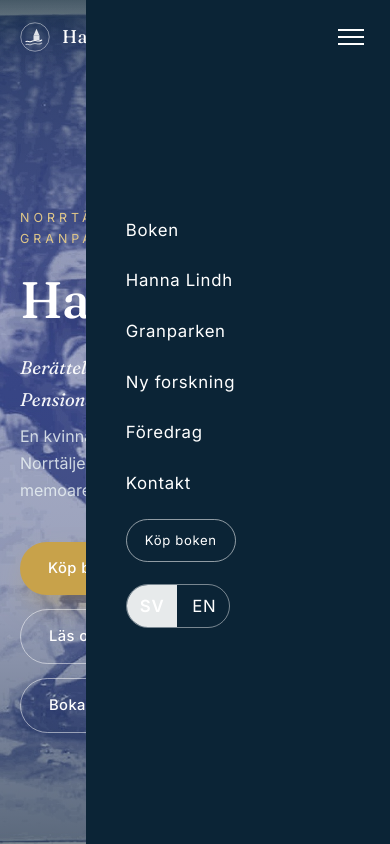
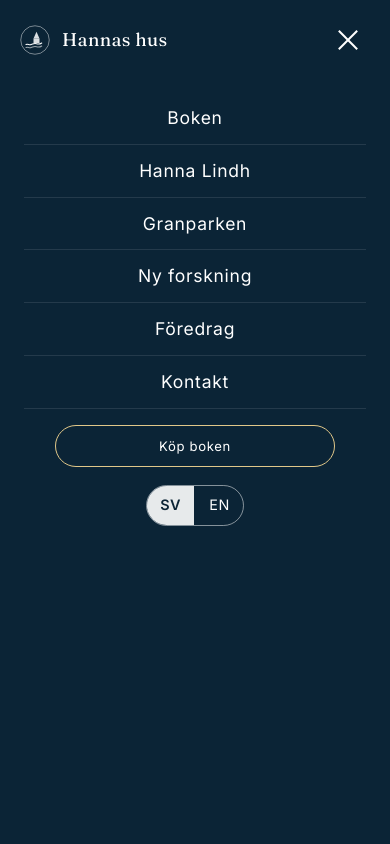
Before and after one commit to FredrikAnthony/hannashus, a plain HTML site: page index.html in a window 390 px wide. Both pictures are taken after a click on the button "Öppna meny". Shown: the top 844 px of the page. Drawn offline with Linux system fonts and the light colour scheme.

Commit message:
Fix mobile navigation

```diff
--- a/index.html
+++ b/index.html
@@ -104,8 +104,11 @@
   header.nav.solid .lang{border-color:var(--mist);}
   header.nav.solid .lang a{color:var(--ink-soft);}
   header.nav.solid .lang a.active{background:var(--gold); color:#fff;}
-  .menu-toggle{display:none; background:none; border:0; cursor:pointer; padding:6px;}
-  .menu-toggle span{display:block; width:26px; height:2px; background:#fff; margin:5px 0; transition:.3s;}
+  .menu-toggle{display:none; position:relative; width:44px; height:44px; background:none; border:0; cursor:pointer; padding:0;}
+  .menu-toggle span{position:absolute; left:9px; width:26px; height:2px; background:#fff; transition:transform .3s ease, opacity .2s ease, background .3s ease;}
+  .menu-toggle span:nth-child(1){top:13px;}
+  .menu-toggle span:nth-child(2){top:21px;}
+  .menu-toggle span:nth-child(3){top:29px;}
   header.nav.solid .menu-toggle span{background:var(--ink);}
 
   /* ============ HERO ============ */
@@ -385,14 +388,29 @@
     .talk-list{grid-template-columns:1fr;}
     .foot-grid{grid-template-columns:1fr 1fr;}
     .book .booklist{columns:1;}
+    body.menu-open{overflow:hidden;}
+    header.nav .brand{position:relative; z-index:60;}
+    header.nav.menu-open .brand{color:#fff;}
     .navlinks{
-      position:fixed; inset:0 0 0 auto; width:min(78vw,320px);
-      background:var(--deep); flex-direction:column; align-items:flex-start; justify-content:center;
-      padding:40px; gap:22px; transform:translateX(100%); transition:transform .4s ease;
+      position:fixed; inset:0; z-index:55; width:100%; height:100vh; min-height:100dvh;
+      background:var(--deep); flex-direction:column; align-items:center; justify-content:flex-start;
+      padding:calc(92px + env(safe-area-inset-top)) 24px calc(28px + env(safe-area-inset-bottom));
+      gap:0; overflow-y:auto; overscroll-behavior:contain;
+      opacity:0; visibility:hidden; pointer-events:none; transform:translateY(-12px);
+      transition:opacity .3s ease, transform .3s ease, visibility 0s linear .3s;
     }
-    .navlinks.open{transform:none;}
-    .navlinks a{color:#fff !important; font-size:1.05rem;}
-    .menu-toggle{display:block; z-index:60;}
+    .navlinks.open{opacity:1; visibility:visible; pointer-events:auto; transform:none; transition-delay:0s;}
+    .navlinks > a{display:block; width:min(100%,360px); padding:11px 16px; border-bottom:1px solid rgba(255,255,255,.1); color:#fff !important; font-size:clamp(1rem,4.5vw,1.12rem); text-align:center;}
+    .navlinks > a::after,.navlinks .lang a::after{display:none !important;}
+    .navlinks > a.btn{width:min(100%,280px); margin-top:16px; border:1.5px solid var(--gold-soft); color:#fff !important;}
+    .navlinks .lang{align-self:center; margin-top:18px; border-color:rgba(255,255,255,.5);}
+    .navlinks .lang a{color:#fff !important; font-size:.9rem !important;}
+    .navlinks .lang a.active{color:var(--deep) !important;}
+    .menu-toggle{display:block; z-index:60; flex:0 0 auto;}
+    header.nav.menu-open .menu-toggle span{background:#fff;}
+    .menu-toggle[aria-expanded="true"] span:nth-child(1){transform:translateY(8px) rotate(45deg);}
+    .menu-toggle[aria-expanded="true"] span:nth-child(2){opacity:0;}
+    .menu-toggle[aria-expanded="true"] span:nth-child(3){transform:translateY(-8px) rotate(-45deg);}
   }
   @media (max-width:560px){
     .claim-cards,.press-grid,.gallery-grid,.foot-grid,.tl-track{grid-template-columns:1fr;}
@@ -413,8 +431,8 @@
     </svg>
     Hannas&nbsp;hus
   </a>
-  <button class="menu-toggle" id="menuToggle" aria-label="Meny"><span></span><span></span><span></span></button>
-  <nav class="navlinks" id="navlinks">
+  <button class="menu-toggle" id="menuToggle" aria-label="Öppna meny" aria-controls="navlinks" aria-expanded="false"><span></span><span></span><span></span></button>
+  <nav class="navlinks" id="navlinks" aria-label="Huvudnavigation">
     <a href="#boken">Boken</a>
     <a href="#hanna">Hanna Lindh</a>
     <a href="#granparken">Granparken</a>
@@ -726,8 +744,17 @@
   // Mobile menu
   const toggle = document.getElementById('menuToggle');
   const links = document.getElementById('navlinks');
-  toggle.addEventListener('click', () => links.classList.toggle('open'));
-  links.querySelectorAll('a').forEach(a => a.addEventListener('click', () => links.classList.remove('open')));
+  const setMenu = (open) => {
+    links.classList.toggle('open', open);
+    nav.classList.toggle('menu-open', open);
+    document.body.classList.toggle('menu-open', open);
+    toggle.setAttribute('aria-expanded', String(open));
+    toggle.setAttribute('aria-label', open ? 'Stäng meny' : 'Öppna meny');
+  };
+  toggle.addEventListener('click', () => setMenu(!links.classList.contains('open')));
+  links.querySelectorAll('a').forEach(a => a.addEventListener('click', () => setMenu(false)));
+  document.addEventListener('keydown', e => { if(e.key === 'Escape') setMenu(false); });
+  window.addEventListener('resize', () => { if(window.innerWidth > 900) setMenu(false); }, {passive:true});
 
   // Reveal on scroll
   const io = new IntersectionObserver((entries) => {
```
Also changed, not shown: en/index.html (+37 -13 lines).
